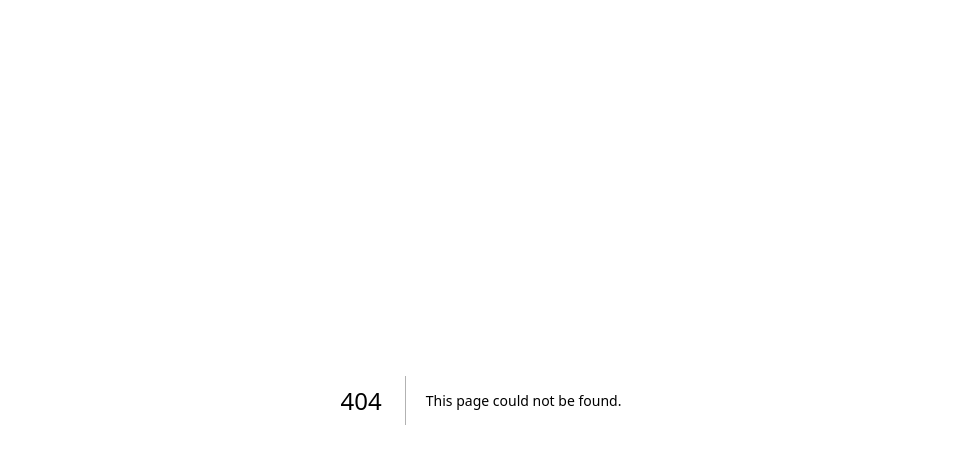
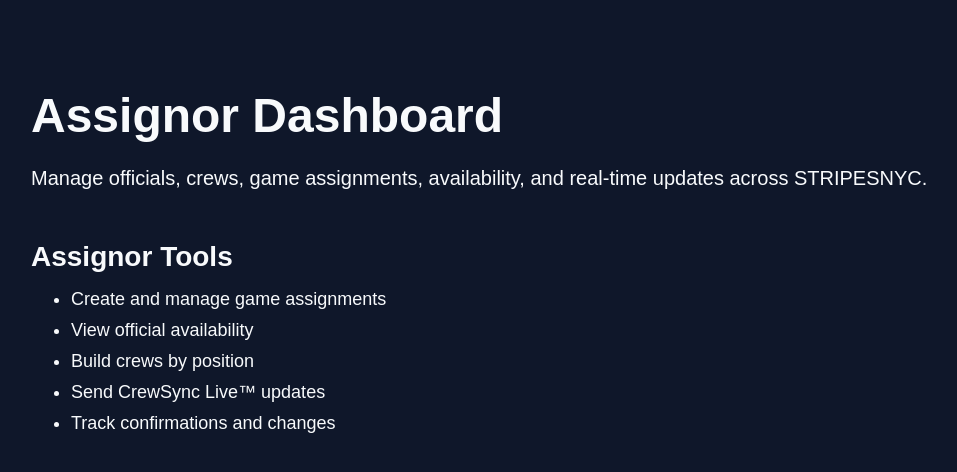
Before and after one commit to fmkrz65hh8-create/StripesNYC-, a Next.js app in the folder frontend/: page /assignor in a window 1280 px wide. Before the commit this address had no page. Shown: the top 472 px of the page, without its empty margins (159-1116 px from the left). Built offline with nearby package versions, Linux system fonts and the light colour scheme.

Commit message:
Create page.tsx

```diff
--- /dev/null
+++ b/frontend/app/assignor/page.tsx
@@ -0,0 +1,24 @@
+export default function AssignorPage() {
+  return (
+    <main>
+      <section>
+        <h1>Assignor Dashboard</h1>
+        <p>
+          Manage officials, crews, game assignments, availability, and real-time
+          updates across STRIPESNYC.
+        </p>
+      </section>
+
+      <section>
+        <h2>Assignor Tools</h2>
+        <ul>
+          <li>Create and manage game assignments</li>
+          <li>View official availability</li>
+          <li>Build crews by position</li>
+          <li>Send CrewSync Live™ updates</li>
+          <li>Track confirmations and changes</li>
+        </ul>
+      </section>
+    </main>
+  );
+}
```
